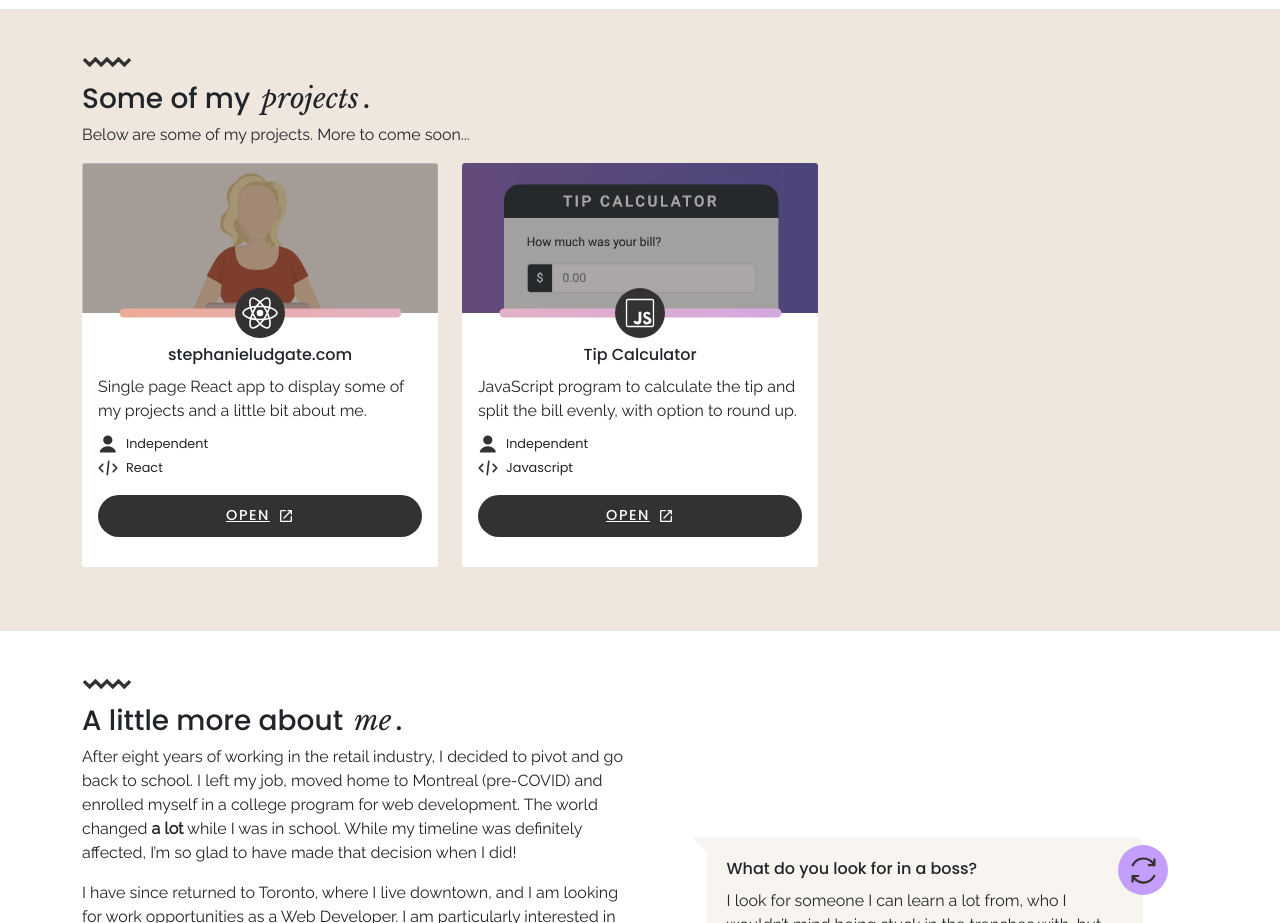
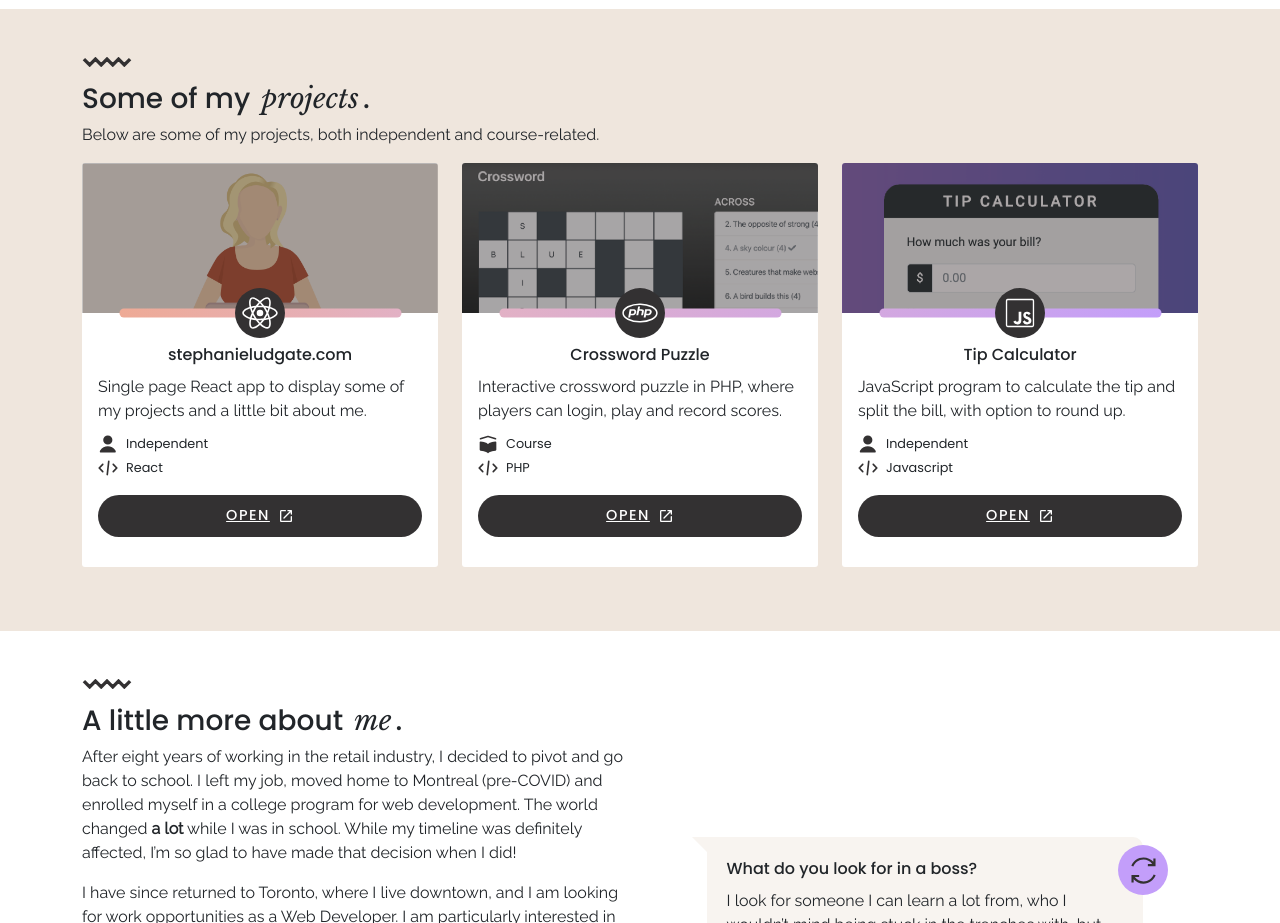
Before and after one commit to stephanieludgate/portfolio-stephanieludgate.com, a React (Create React App) app in the folder stephanieludgate.com/: page / in a window 1280 px wide. Shown: the part 1400-2323 px from the top of the page. Built offline with nearby package versions, Linux system fonts and the light colour scheme; the HTML template or start-up script is replaced by a standard one; a web font is replaced by a local one.

Commit message:
PHP Crossword info added

```diff
--- a/stephanieludgate.com/src/components/Projects.js
+++ b/stephanieludgate.com/src/components/Projects.js
@@ -4,7 +4,7 @@ import SquiggleSVG from '../icons/squiggle';
 import ProjectContent from '../project-content';
 import IconReactSVG from '../icons/lang-react';
 import IconJavaScriptSVG from '../icons/lang-javascript';
-//import IconPhpSVG from '../icons/lang-php';
+import IconPhpSVG from '../icons/lang-php';
 //import IconCsharpSVG from '../icons/lang-csharp';
 //import IconPythonSVG from '../icons/lang-python';
 import GradientBar from '../icons/gradient-bar';
@@ -32,7 +32,7 @@ class Projects extends Component {
                 </h3>
                 <div className="row" id="project-cards">
                     <div className="col-12">
-                        <p className="general-font">Below are some of my projects.  More to come soon...</p>
+                        <p className="general-font">Below are some of my projects, both independent and course-related.</p>
                     </div>
 
                     {projects.map((project, key) => (
@@ -47,6 +47,9 @@ class Projects extends Component {
 
                                 {project.langIcon === 'react' && (
                                     <IconReactSVG/>
+                                )}
+                                {project.langIcon === 'php' && (
+                                    <IconPhpSVG/>
                                 )}
                                 {project.langIcon === 'javascript' && (
                                     <IconJavaScriptSVG/>
--- a/stephanieludgate.com/src/project-content.js
+++ b/stephanieludgate.com/src/project-content.js
@@ -10,14 +10,25 @@ const projects = [
     },
 
     {
+        name: 'Crossword Puzzle',
+        description: 'Interactive crossword puzzle in PHP, where players can login, play and record scores.',
+        type: 'Course',
+        language: 'PHP',
+        langIcon: 'php',
+        coverImg: 'thumbnail-crossword',
+        github: 'https://github.com/stephanieludgate/portfolio-crossword'
+    },
+
+    {
         name: 'Tip Calculator',
-        description: 'JavaScript program to calculate the tip and split the bill evenly, with option to round up.',
+        description: 'JavaScript program to calculate the tip and split the bill, with option to round up.',
         type: 'Independent',
         language: 'Javascript',
         langIcon: 'javascript',
         coverImg: 'thumbnail-tip-calculator',
         github: 'https://github.com/stephanieludgate/portfolio-tip-calculator'
     }
+
 ]
 
 
```
Also changed, not shown: stephanieludgate.com/public/images/thumbnail-crossword.png (added), 1 other file (tests, documents, lock files or other folders).
